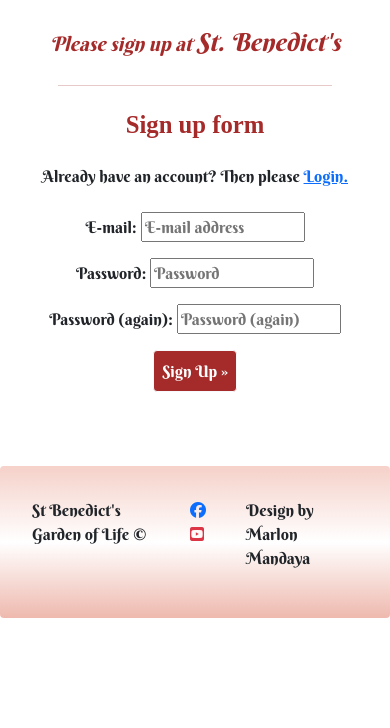
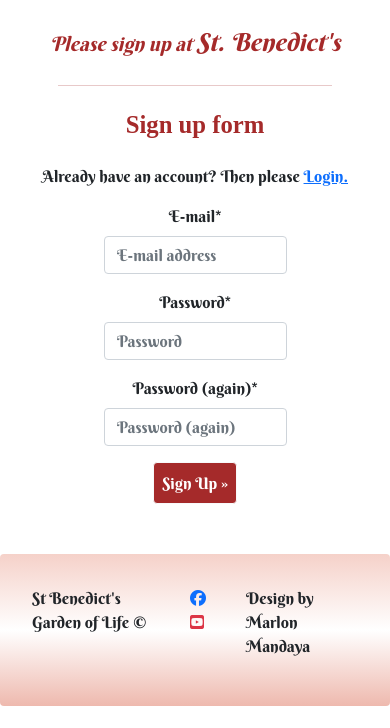
Before and after one commit to Markpm-code/st_benedict_shrine, a Django app: page /accounts/signup/ in a window 390 px wide. Shown: the part 116-844 px from the top of the page. Run offline with Django 3.2, Linux system fonts and the light colour scheme; some libraries are stand-ins or nearby versions.

Commit message:
Add updates in signup and login html file

```diff
--- a/static/css/style.css
+++ b/static/css/style.css
@@ -142,7 +142,7 @@ body {
     }
 
     #login, #signup {
-        margin: 140px 0 50px;
+        margin: 140px 0 ;
     }
 
     .logout {
--- a/templates/account/signup.html
+++ b/templates/account/signup.html
@@ -5,6 +5,9 @@
 {% block head_title %}{% trans "Signup" %}{% endblock %}
 
 {% block content %}
+
+{% load crispy_forms_tags  %}
+
 <div class="container-fluid" id="signup">
   <div class="signup">
     <p class="fs-5 text-color fst-italic">{% blocktrans %}Please sign up at <span class="fs-2">St.
@@ -15,13 +18,13 @@
     <p class="mt-4">{% blocktrans %}Already have an account? Then please <a
         href="{{ login_url }}">Login.</a>{% endblocktrans %}</p>
 
-    <form class="signup mt-4" id="signup_form" method="post" action="{% url 'account_signup' %}">
+    <form class="signup w-50 mx-auto" style="margin-bottom: -90px;" method="post" action="{% url 'account_signup' %}">
       {% csrf_token %}
-      {{ form.as_p }}
+      {{ form | crispy }}
       {% if redirect_field_value %}
       <input type="hidden" name="{{ redirect_field_name }}" value="{{ redirect_field_value }}" />
       {% endif %}
-      <button type="submit" class="mb-4 border border-light rounded p-2" id="signup-bg">{% trans "Sign Up" %}
+      <button type="submit" class=" border border-light rounded p-2" id="signup-bg">{% trans "Sign Up" %}
         &raquo;</button>
     </form>
   </div>
--- a/templates/reservations.html
+++ b/templates/reservations.html
@@ -8,7 +8,7 @@
         <div class="col-12 mt-3 left">
             <h2 class="page-heading text-center text-color">Reservations</h2>
             <hr class=" w-75 mx-auto mt-2 text-color mb-4">
-            <p class="text-center text-color">Manage your reservations here.</p>
+            <p class="text-center text-color">Manage/View your reservations here.</p>
             <div class="row">
                 <!-- Iterates over the reservations variable within the ReservationList on views. -->
                 {% for reservation in reservations %}
```
